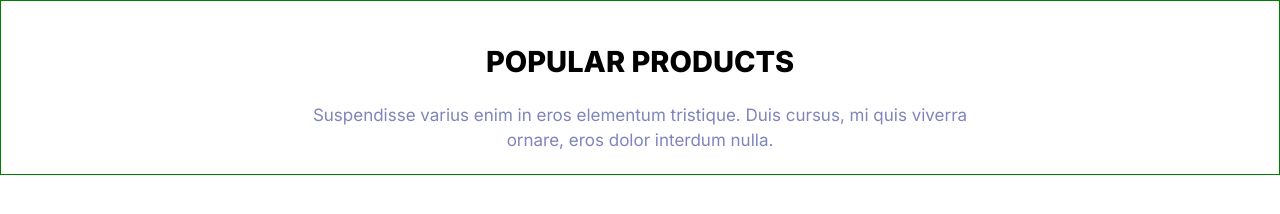
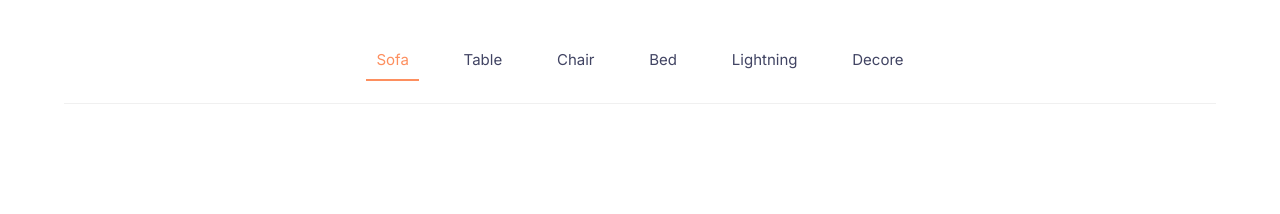
Before and after one commit to Redot2468/FURN-page, a plain HTML site: page index.html in a window 1280 px wide. Drawn offline with Linux system fonts and the light colour scheme.

Commit message:
built the furniture types

```diff
--- a/css/style.css
+++ b/css/style.css
@@ -206,4 +206,39 @@ h3 {
   }
 }
 
-/* furniture */
+/* furniture types */
+
+.furniture__types {
+  max-width: 90%;
+  margin: auto;
+}
+.types {
+  text-align: center;
+  border-bottom: 1px solid rgb(240, 240, 240);
+  padding-left: 0;
+  padding-top: 2rem;
+  padding-bottom: 2rem;
+}
+
+.types li {
+  list-style: none;
+  display: inline-block;
+  margin: 1rem 1.5rem;
+}
+
+.types a {
+  text-decoration: none;
+  color: var(--color-body-accent);
+  font-size: 1.5rem;
+  padding: 1rem;
+  transition: border-bottom 0.2s;
+}
+
+.types a:hover {
+  border-bottom: 2px solid rgb(175, 175, 175);
+}
+
+.sofa a {
+  color: var(--color-primary);
+  border-bottom: 2px solid var(--color-primary);
+}
--- a/index.html
+++ b/index.html
@@ -17,12 +17,15 @@
     <link rel="stylesheet" href="./css/style.css" />
   </head>
   <body>
-    <div class="popular">
-      <h2 class="popular__heading">POPULAR PRODUCTS</h2>
-      <p class="popular__description">
-        Suspendisse varius enim in eros elementum tristique. Duis cursus, mi
-        quis viverra ornare, eros dolor interdum nulla.
-      </p>
+    <div class="furniture__types">
+      <ul class="types">
+        <li class="sofa"><a href="">Sofa</a></li>
+        <li><a href="">Table</a></li>
+        <li><a href="">Chair</a></li>
+        <li><a href="">Bed</a></li>
+        <li><a href="">Lightning</a></li>
+        <li><a href="">Decore</a></li>
+      </ul>
     </div>
   </body>
 </html>
```
Also changed, not shown: components/furnituretypes.html (added, +10 -0 lines).
